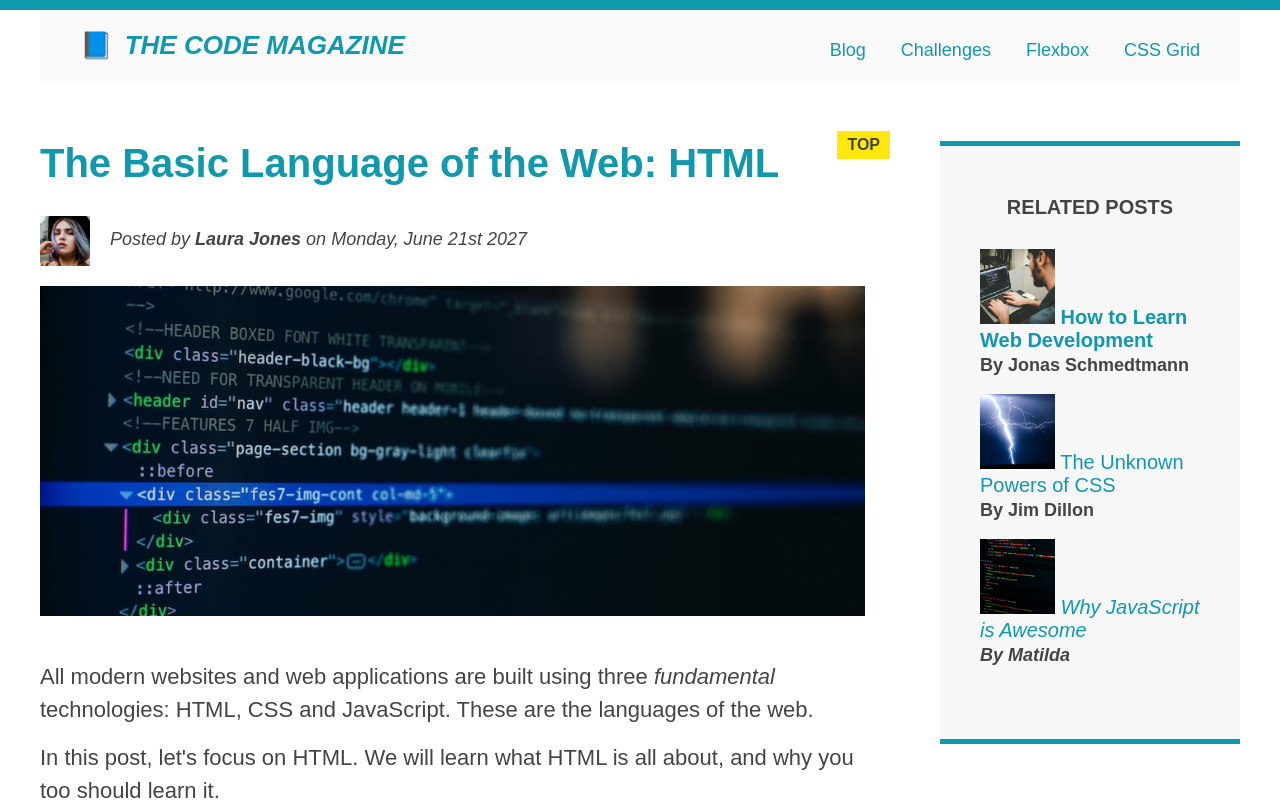
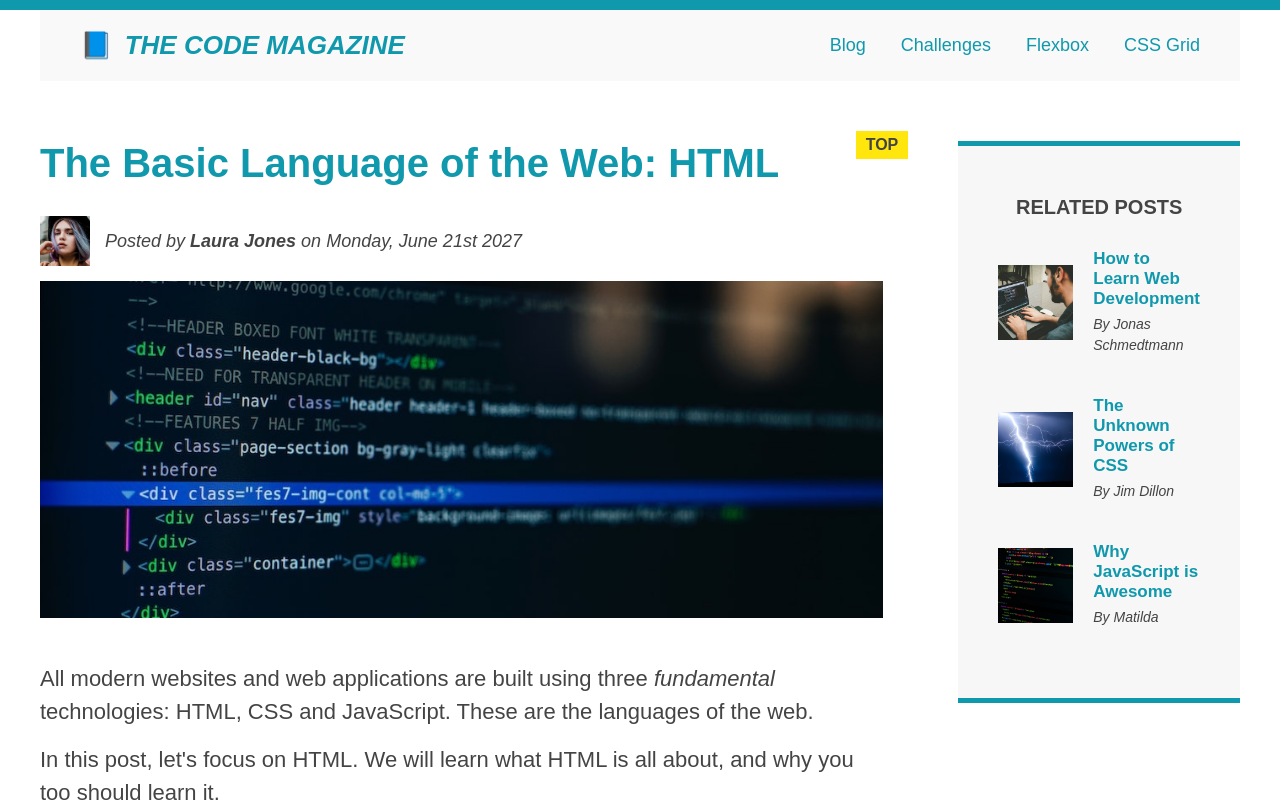
Before and after one commit to Devy666/CSS-Magazine, a plain HTML site: page index.html in a window 1280 px wide. Shown: the top 812 px of the page. Drawn offline with Linux system fonts and the light colour scheme.

Commit message:
Flex box: making a meny

```diff
--- a/index.html
+++ b/index.html
@@ -29,11 +29,11 @@
         </nav>
         <!-- <div class="clear"></div> -->
       </header>
-
+      <div class="row">
         <article>
           <header class="post-header">
             <h2>The Basic Language of the Web: HTML</h2>
-
+            <div class="author-box">
               <img
                 src="img/laura-jones.jpg"
                 alt="Headshot of Laura Jones"
@@ -45,7 +45,7 @@
               <p id="author" class="author">
                 Posted by <strong>Laura Jones</strong> on Monday, June 21st 2027
               </p>
-
+            </div>
             <img
               src="img/post-img.jpg"
               alt="HTML code on a screen"
@@ -59,8 +59,8 @@
           <p>
             All modern websites and web applications are built using three
             <em>fundamental</em>
-          technologies: HTML, CSS and JavaScript. These are the languages of the
-          web.
+            technologies: HTML, CSS and JavaScript. These are the languages of
+            the web.
           </p>
 
           <p>
@@ -72,8 +72,8 @@
           <p>
             HTML stands for <strong>H</strong>yper<strong>T</strong>ext
             <strong>M</strong>arkup <strong>L</strong>anguage. It's a markup
-          language that web developers use to structure and describe the content
-          of a webpage (not a programming language).
+            language that web developers use to structure and describe the
+            content of a webpage (not a programming language).
           </p>
           <p>
             HTML consists of elements that describe different types of content:
@@ -124,38 +124,47 @@
           <h4>Related posts</h4>
 
           <ul class="related">
-          <li>
+            <li class="related-post">
               <img
                 src="img/related-1.jpg"
                 alt="Person programming"
                 width="75"
                 height="75"
               />
-            <a href="#">How to Learn Web Development</a>
+              <div>
+                <a href="#" class="related-link"
+                  >How to Learn Web Development</a
+                >
                 <p class="related-author">By Jonas Schmedtmann</p>
+              </div>
             </li>
-          <li>
+            <li class="related-post">
               <img
                 src="img/related-2.jpg"
                 alt="Lightning"
                 width="75"
                 height="75"
               />
-            <a href="#">The Unknown Powers of CSS</a>
+              <div>
+                <a href="#" class="related-link">The Unknown Powers of CSS</a>
                 <p class="related-author">By Jim Dillon</p>
+              </div>
             </li>
-          <li>
+            <li class="related-post">
               <img
                 src="img/related-3.jpg"
                 alt="JavaScript code on a screen"
                 width="75"
                 height="75"
               />
-            <a href="#">Why JavaScript is Awesome</a>
+              <div>
+                <a href="#" class="related-link">Why JavaScript is Awesome</a>
                 <p class="related-author">By Matilda</p>
+              </div>
             </li>
           </ul>
         </aside>
+      </div>
 
       <footer>
         <p id="copyright" class="copyright text">
--- a/style.css
+++ b/style.css
@@ -193,7 +193,6 @@ nav a:link {
   display: block; */
 
   margin-right: 30px;
-  margin-top: 10px;
   display: inline-block;
 }
 
@@ -264,7 +263,7 @@ nav p {
 
 /*FLOATS*/
 
-.author-img {
+/* .author-img {
   float: left;
   margin-bottom: 20px;
 }
@@ -281,13 +280,13 @@ h1 {
 
 nav {
   float: right;
-}
+} */
 
 /* .clear {
   clear: both;
 } */
 
-.clearfix::after {
+/* .clearfix::after {
   clear: both;
   content: "";
   display: block;
@@ -305,4 +304,62 @@ aside {
 
 footer {
   clear: both;
+} */
+
+/* FLEXBOX */
+.main-header {
+  display: flex;
+  align-items: center;
+  justify-content: center;
+  justify-content: space-between;
 }
+
+.author-box {
+  display: flex;
+  align-items: center;
+  margin-bottom: 15px;
+}
+
+.author {
+  margin-bottom: 0;
+  margin-left: 15px;
+}
+
+.related-post {
+  display: flex;
+  align-items: center;
+  gap: 20px;
+  margin-bottom: 40px;
+}
+
+.related-author {
+  margin-bottom: 0px;
+  font-size: 14px;
+  font-weight: normal;
+  font-style: italic;
+}
+
+.related-link:link {
+  font-size: 17px;
+  font-weight: bold;
+  margin-bottom: 0;
+  font-style: normal;
+  margin-bottom: 5px;
+  display: block;
+}
+
+.row {
+  display: flex;
+  gap: 75px;
+  margin-bottom: 60px;
+  align-items: flex-start;
+}
+
+aside {
+  flex: 0 0 30px;
+}
+
+article {
+  flex: 1;
+  margin-bottom: 0;
+}
```
Lines whose indentation alone changed are shown as unchanged.
